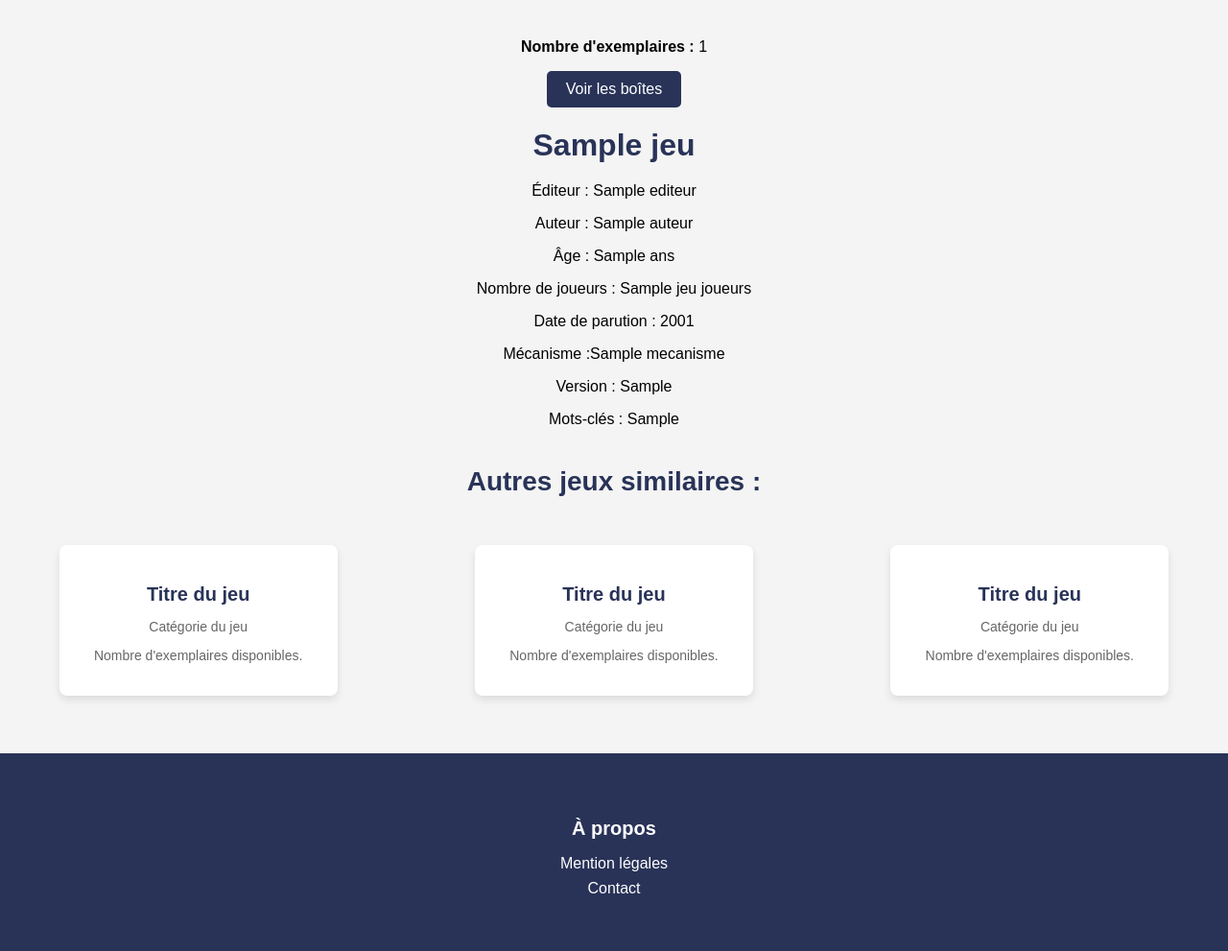
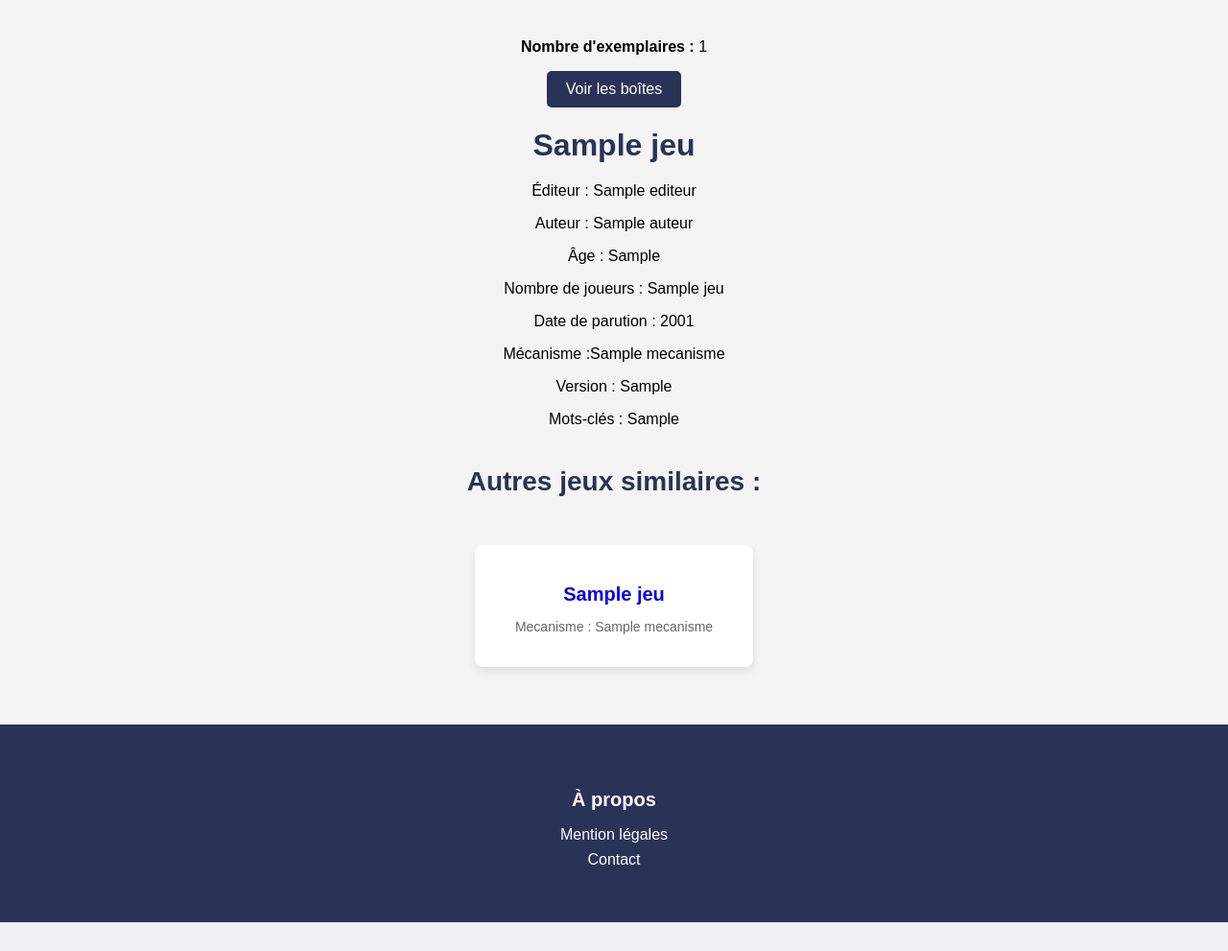
Before and after one commit to JulesRichardot/SAE3.01-Developpement-d-une-application, a PHP site: page /?controller=list&action=jeuPresentation&id_jeu=1 in a window 1280 px wide. Shown: the part 61-1052 px from the top of the page at 96% size. After the commit the page ends 1022 px from the top, so only its background shows below. Run offline with PHP 8.4, Linux system fonts and the light colour scheme; tables that the repository leaves empty hold one stand-in row (values such as "Sample post"); some libraries are stand-ins or nearby versions.

Commit message:
Update view_jeuPresentation.php

```diff
--- a/TEST_SITE/Views/view_jeuPresentation.php
+++ b/TEST_SITE/Views/view_jeuPresentation.php
@@ -5,43 +5,32 @@
         <!-- Section gauche -->
         <div class="section-gauche">
             <div class="game-image"></div>
-            <p><strong>Nombre d'exemplaires :</strong> <?php echo $nb_boite["nb_boite"]?></p>
+            <p><strong>Nombre d'exemplaires :</strong> <?php echo htmlspecialchars($nb_boite["nb_boite"])?></p>
             <button class="Bouton">Voir les boîtes</button>
         </div>
-
         <!-- Section droite -->
         <div class="info-section">
-            <h1><?php echo $unJeux["titre"]?></h1>
-            <p><span>Éditeur :</span> <?php echo $unJeux["nom_editeur"]?></p>
-            <p><span>Auteur :</span> <?php echo $unJeux["nom_auteur"]?></p>
-            <p><span>Âge : </span><?php echo $unJeux["age_indique"]?> ans</p>
-            <p><span>Nombre de joueurs :</span> <?php echo $unJeux["nombre_de_joueurs"]?> joueurs</p>
-            <p><span>Date de parution :</span> <?php echo $unJeux["date_parution_debut"]?></p>
-            <p><span>Mécanisme :</span><?php echo $unJeux["nom_mecanisme"]?> </p>
-            <p><span>Version :</span> <?php echo $unJeux["version"]?></p>
-            <p><span>Mots-clés :</span> <?php echo $unJeux["mots_cles"]?></p>
+            <h1><?php echo htmlspecialchars($unJeux["titre"])?></h1>
+            <p><span>Éditeur :</span> <?php echo htmlspecialchars($unJeux["nom_editeur"])?></p>
+            <p><span>Auteur :</span> <?php echo htmlspecialchars($unJeux["nom_auteur"])?></p>
+            <p><span>Âge : </span><?php echo htmlspecialchars($unJeux["age_indique"])?> </p>
+            <p><span>Nombre de joueurs :</span> <?php echo htmlspecialchars($unJeux["nombre_de_joueurs"])?></p>
+            <p><span>Date de parution :</span> <?php echo htmlspecialchars($unJeux["date_parution_debut"])?></p>
+            <p><span>Mécanisme :</span><?php echo htmlspecialchars($unJeux["nom_mecanisme"])?> </p>
+            <p><span>Version :</span> <?php echo htmlspecialchars($unJeux["version"])?></p>
+            <p><span>Mots-clés :</span> <?php echo htmlspecialchars($unJeux["mots_cles"])?></p>
         </div>
     </div>
-
     <!-- Section des jeux similaires -->
     <div class="jeux-similaires">
         <h2>Autres jeux similaires :</h2>
         <div class="cards">
+            <?php foreach($jeuSim as $jeu) :?>
             <div class="card">
-                <h3>Titre du jeu</h3>
-                <p>Catégorie du jeu</p>
-                <p>Nombre d'exemplaires disponibles.</p>
+                <h3><a href="?controller=list&action=jeuPresentation&id_jeu=<?= $jeu['id_jeu'] ?>"><?php echo htmlspecialchars($jeu["titre"])?></a></h3>
+                <p>Mecanisme : <?php echo htmlspecialchars($unJeux["nom_mecanisme"])?></p>
             </div>
-            <div class="card">
-                <h3>Titre du jeu</h3>
-                <p>Catégorie du jeu</p>
-                <p>Nombre d'exemplaires disponibles.</p>
-            </div>
-            <div class="card">
-                <h3>Titre du jeu</h3>
-                <p>Catégorie du jeu</p>
-                <p>Nombre d'exemplaires disponibles.</p>
-            </div>
+            <?php endforeach ?>
         </div>
     </div>
 
```
